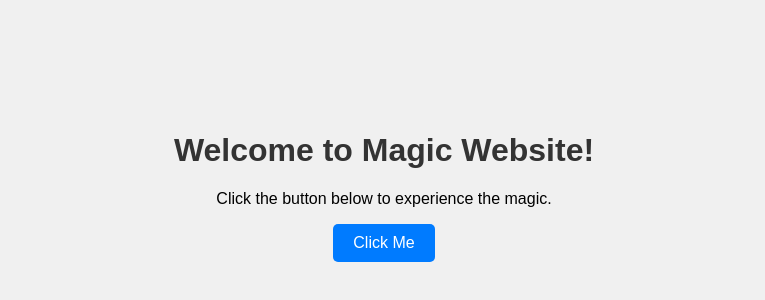
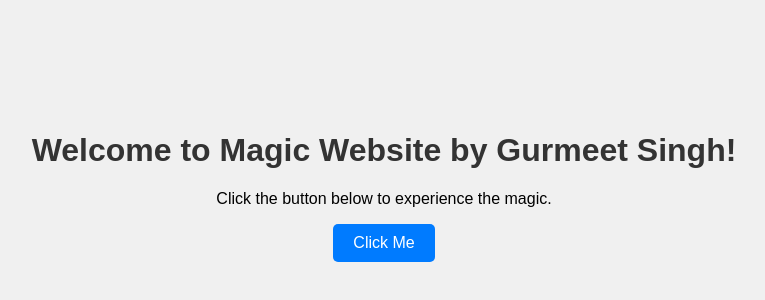
Before and after one commit to scifigurmeet/magicwebsite, a plain HTML site: page index.html in a window 1280 px wide. Shown: the part 214-514 px from the top of the page, without its empty margins (256-1021 px from the left). Drawn offline with Linux system fonts and the light colour scheme.

Commit message:
Update index.html

```diff
--- a/index.html
+++ b/index.html
@@ -10,7 +10,7 @@
 
 <body>
     <div class="container">
-        <h1>Welcome to Magic Website!</h1>
+        <h1>Welcome to Magic Website by Gurmeet Singh!</h1>
         <p>Click the button below to experience the magic.</p>
         <button id="magicButton">Click Me</button>
     </div>
```
